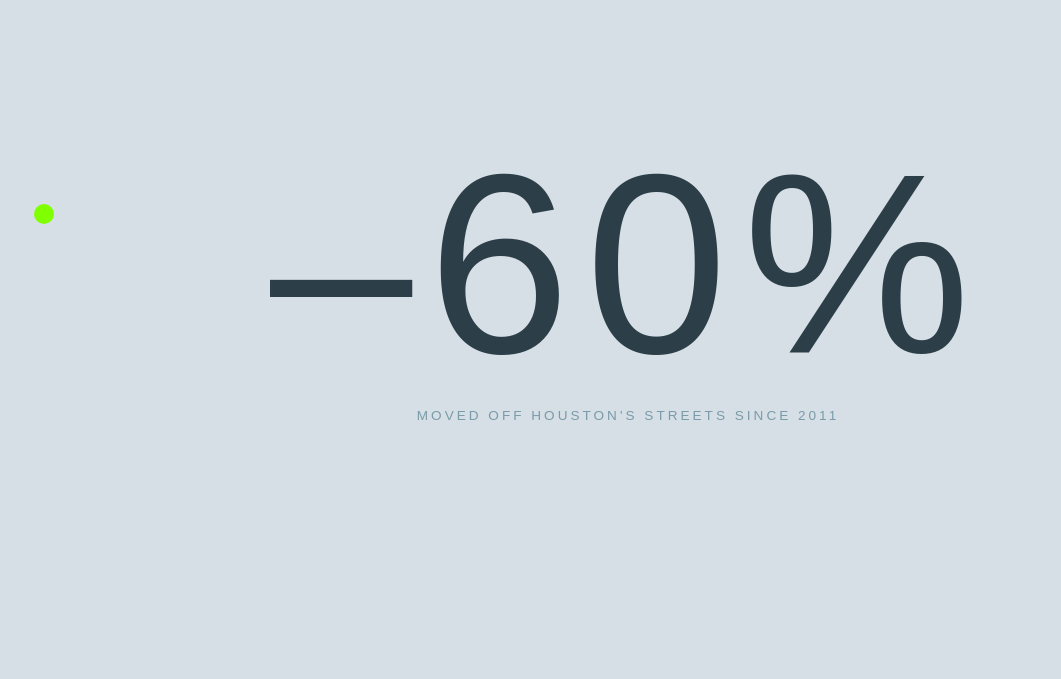
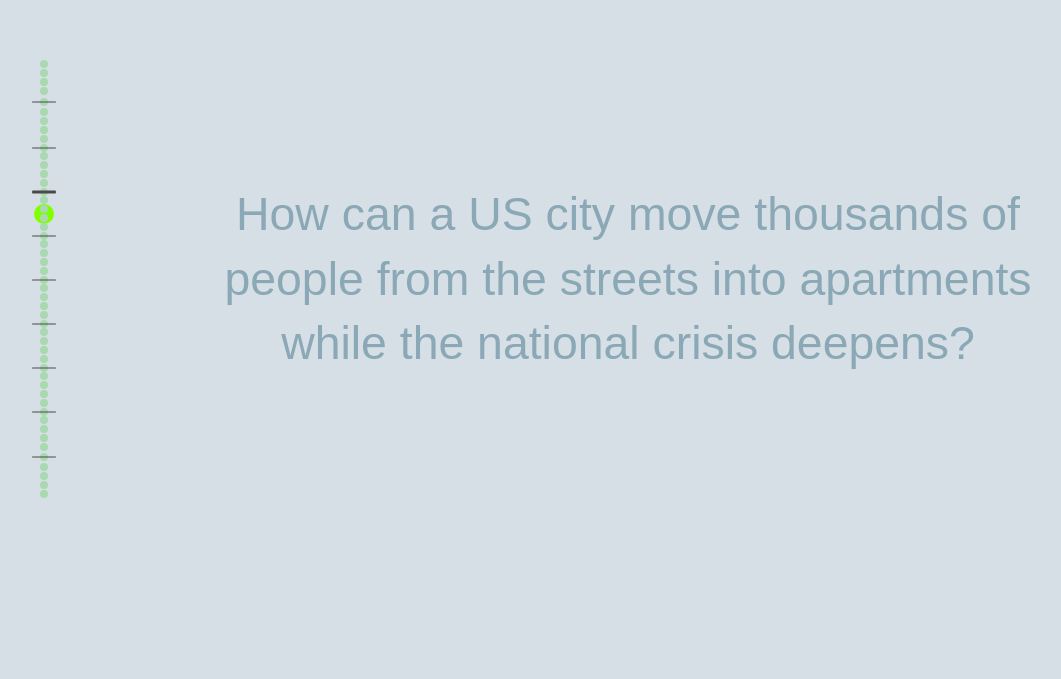
Before and after one commit to stephanieneuburg/houston3, a Svelte app: page / in a window 1280 px wide. Shown: the part 121-800 px from the top of the page, without its empty margins (12-1073 px from the left). Built offline with nearby package versions, Linux system fonts and the light colour scheme; a web font is replaced by a local one.

Commit message:
Refactor Intro component: replace intro title with a question format; enhance styling for improved readability and visual appeal

```diff
--- a/src/components/Intro.svelte
+++ b/src/components/Intro.svelte
@@ -1,41 +1,10 @@
-<section id="intro">
-  <div class="intro-title">
-    <h1>–60%</h1>
-    <p>moved off Houston's streets since 2011</p>
-  </div>
-</section>
-
 <section id="intro-question">
-  <p class="question">How can a US city move thousands of people from the streets into apartments while the national crisis deepens?</p>
+  <p class="question">
+    How can <span class="city-swap"><span class="city-inner"><span class="city-label">Houston</span><span class="city-label">a US city</span></span></span> move thousands of people from the streets into apartments while the national crisis deepens?
+  </p>
 </section>
 
 <style>
-  #intro {
-    height: 100vh;
-    display: flex;
-    align-items: center;
-    justify-content: center;
-  }
-
-  .intro-title h1 {
-    font-size: clamp(4rem, 20vw, 25rem);
-    font-weight: normal;
-    letter-spacing: 0.06em;
-    color: #2c3e48;
-    line-height: 1;
-    text-align: center;
-    white-space: nowrap;
-  }
-
-  .intro-title p {
-    font-size: 0.85rem;
-    letter-spacing: 0.22em;
-    text-transform: uppercase;
-    color: #7a9ba8;
-    margin-top: 1rem;
-    text-align: center;
-  }
-
   #intro-question {
     height: 100vh;
     display: flex;
@@ -45,11 +14,40 @@
   }
 
   .question {
-    font-size: 2.4rem;
-    font-weight: normal;
-    color: #2c3e48;
+    font-family: "noka", sans-serif;
+    font-size: 2.9rem;
+    font-weight: 300;
+    color: #8aa8b5;
     line-height: 1.4;
     text-align: center;
     max-width: 860px;
   }
+
+  .city-swap {
+    display: inline-block;
+    overflow: hidden;
+    height: 1.4em;
+    vertical-align: bottom;
+    cursor: default;
+  }
+
+  .city-inner {
+    display: flex;
+    flex-direction: column;
+    transform: translateY(-50%);
+    transition: transform 0.45s cubic-bezier(0.25, 0.46, 0.45, 0.94);
+  }
+
+  .city-swap:hover .city-inner {
+    transform: translateY(0);
+  }
+
+  .city-label {
+    display: block;
+    line-height: 1.4;
+  }
+
+  .city-label:first-child {
+    color: #1C3056;
+  }
 </style>
```
